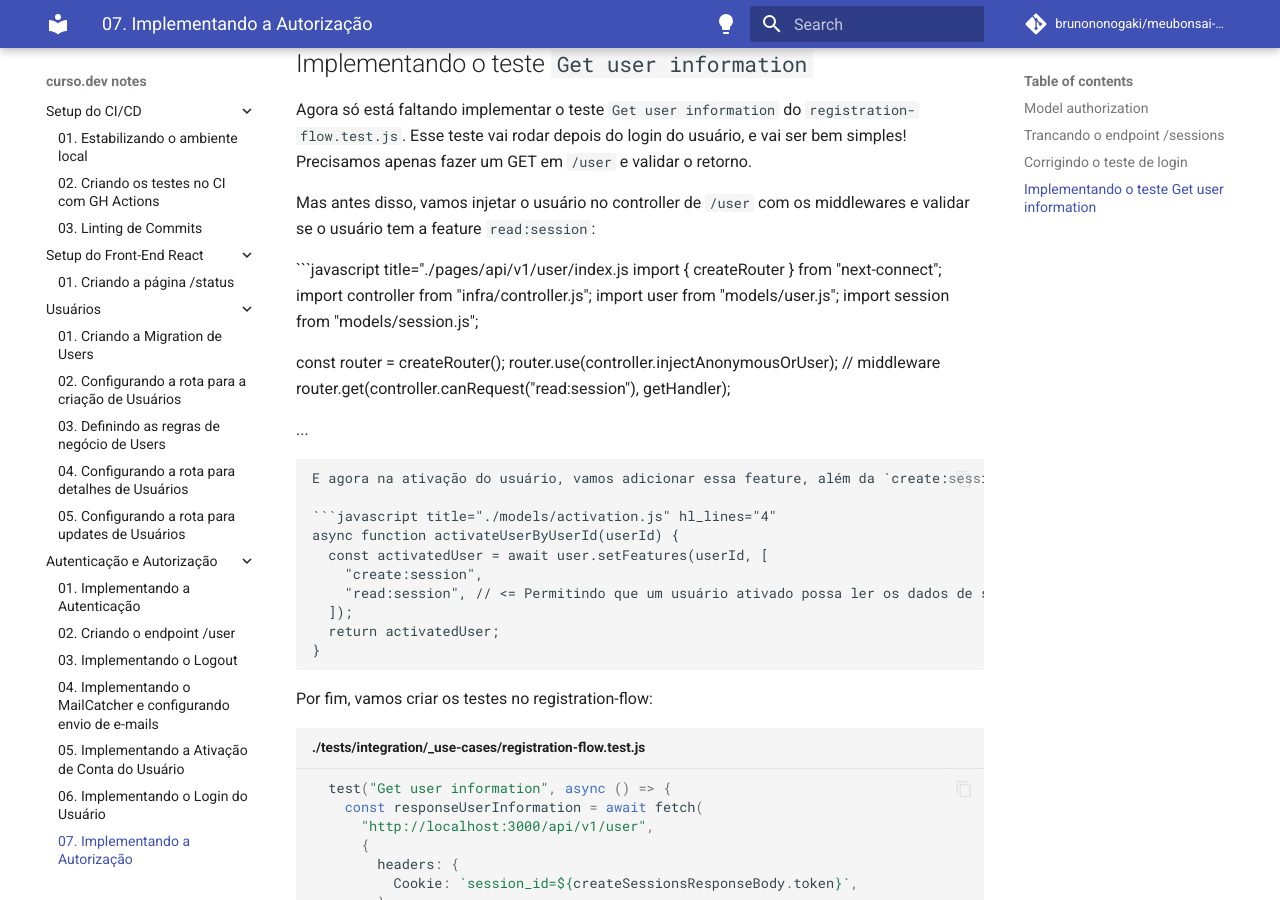
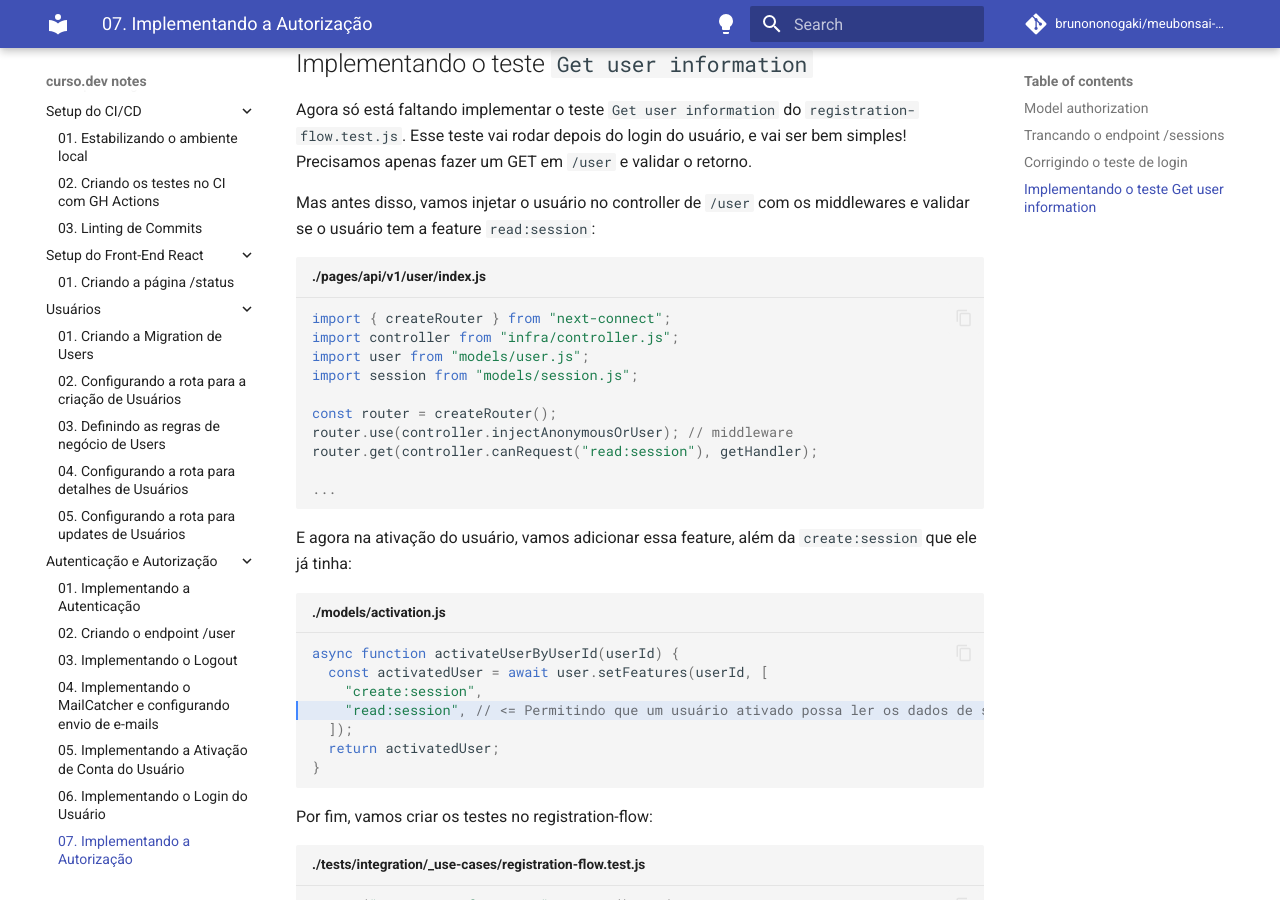
Before and after one commit to brunononogaki/curso.dev-study-notes-mkdocs, an MkDocs documentation site: the page built from docs/07_Autenticacao_Autorizacao/07_Implementando_Autorizacao.md, in a window 1280 px wide and 900 px high, scrolled down 4552 px. Built offline with MkDocs 1.6.1 and Material for MkDocs 9.7.7, drawn with Linux system fonts in a browser that asks for light colours; comment, search, counter and statistics services are not loaded.

Commit message:
finalizando testes de authorization

````diff
--- a/docs/07_Autenticacao_Autorizacao/07_Implementando_Autorizacao.md
+++ b/docs/07_Autenticacao_Autorizacao/07_Implementando_Autorizacao.md
@@ -79,7 +79,7 @@ async function activateUserByUserId(userId) {
 
 Isso acontece porque não estamos validando se o `authenticatedUser` possui a feature `create:session` antes de invocarmos o `session.create()`. Vamos implementar esse bloqueio
 
-```javascript title="./pages/api/v1/sessions/index.js" hl_lines="4 7 26-30"
+```javascript title="./pages/api/v1/sessions/index.js" hl_lines="4 7 25-30"
 import { createRouter } from "next-connect";
 import controller from "infra/controller.js";
 import authentication from "models/authentication.js";
@@ -187,7 +187,7 @@ Agora só está faltando implementar o teste `Get user information` do `registra
 
 Mas antes disso, vamos injetar o usuário no controller de `/user` com os middlewares e validar se o usuário tem a feature `read:session`:
 
-```javascript title="./pages/api/v1/user/index.js
+```javascript title="./pages/api/v1/user/index.js"
 import { createRouter } from "next-connect";
 import controller from "infra/controller.js";
 import user from "models/user.js";
````
